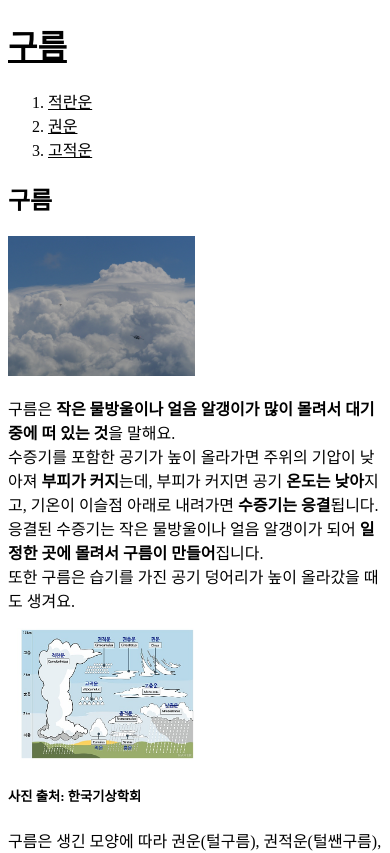
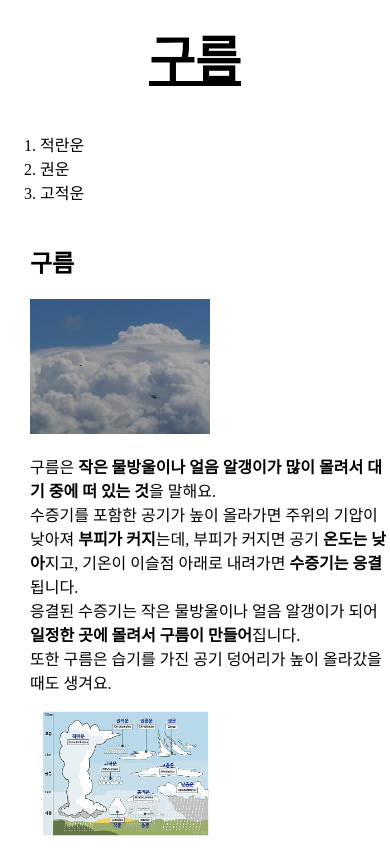
Before and after one commit to kyeong-eunn/---, a plain HTML site: page index.html in a window 390 px wide. Shown: the top 853 px of the page. Drawn offline with Linux system fonts and the light colour scheme.

Commit message:
Add files via upload
사이트 디자인하기(그리드, 박스모델, 미디어쿼리 이용)

```diff
--- a/index.html
+++ b/index.html
@@ -3,16 +3,12 @@
 <head>
 <title>경은이의 구름사전</title>
 <meta charset="utf-8">
-    <style>
-      a {
-        color:black;
-      }
-
-    </style>
+  <link rel="stylesheet" href="style.css">
 </head>
 
 <body>
-  <h1><a href="index.html">구름</a></h1>
+  <h1><a href="index.html" style="color:black;text-decoration:underline">구름</a></h1>
+<div id="grid">
   <ol>
   <li><a href="1.html">적란운</a></li>
   <li><a href="2.html">권운</a></li>
@@ -26,6 +22,7 @@
   <li><a href="3.html"><font color="red">고적운</font></a></li>
 </ol>
 -->
+  <div id="article">
     <h2>구름</h2>
     <img src="적란운.jpg" width="50%">
     <p>구름은 <strong>작은 물방울이나 얼음 알갱이가 많이 몰려서 대기 중에 떠 있는 것</strong>을 말해요.<br>
@@ -39,7 +36,8 @@
     <br><strong>여름철</strong>에는 대기 중에 <strong>적란운과 적운</strong>이 많이 떠 있어요. <strong>가을철</strong>에는 <strong>권운과 권적운</strong>이 많이 나타나지만, <strong>비가 내리기 전</strong>에는 <strong>고층운과 적란운</strong>이 주로 나타납니다.
     <br>작은 물방울이 구름처럼 높은 곳에 떠 있지 않고 <strong>땅에서 가까운 공기 중에</strong> 떠 있는 것은 <a href="https://terms.naver.com/entry.naver?docId=5702057&cid=64656&categoryId=64656" target="_block" title="안개지식백과"> <u>안개</u></a>라고해요.
     <h5>[네이버 지식백과] 구름 [cloud] (천재학습백과 초등 과학 용어사전)</h5>
-
+  </div>
+</div>
 
 </body>
 </html>
--- /dev/null
+++ b/style.css
@@ -0,0 +1,37 @@
+body{
+  margin:0;
+}
+a {
+  color:black;
+  text-decoration: none;
+}
+h1 {font-size:50px; text-align:center;
+  border-bottom:5px solid gray;
+  margin:0; padding:20px;
+}
+ol{
+  border-right: 1px solid gray;
+  width:80px;
+  margin:0; padding:20px;
+}
+#grid ol{
+  padding-left: 40px;
+}
+#grid{
+  display:grid;
+  grid-template-columns: 150px 1fr;
+}
+#grid #article{
+  padding-left:30px;
+}
+@media(max-width:700px){
+  #grid{
+    display:block;
+  }
+  ol{
+      border-right: none;
+    }
+  h1 {
+      border-bottom:none;
+    }
+  }
```
Also changed, not shown: 1.html (+6 -0 lines), 2.html (+6 -1 lines), 3.html (+6 -2 lines), box.html (added, +20 -0 lines), grid.html (added, +29 -0 lines), mediaquery.html (added, +25 -0 lines). Lines whose indentation alone changed are shown as unchanged.
